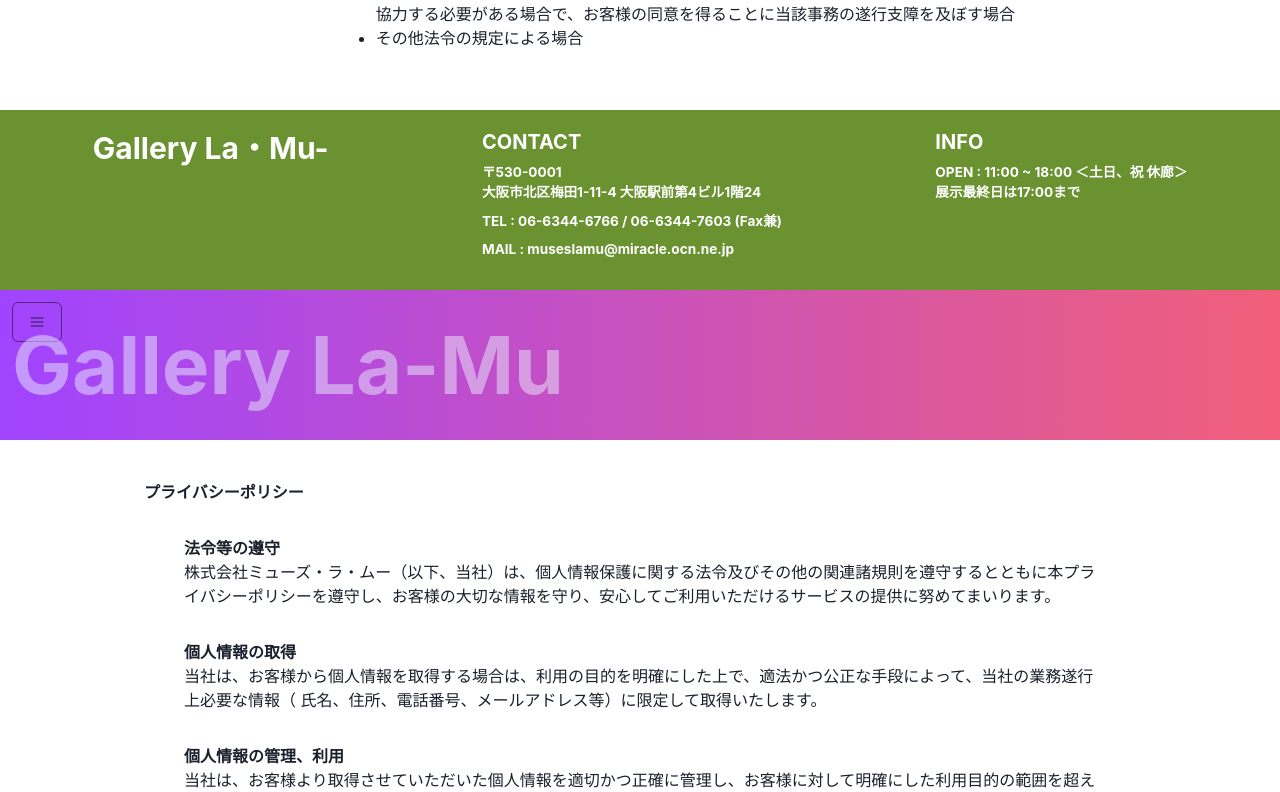
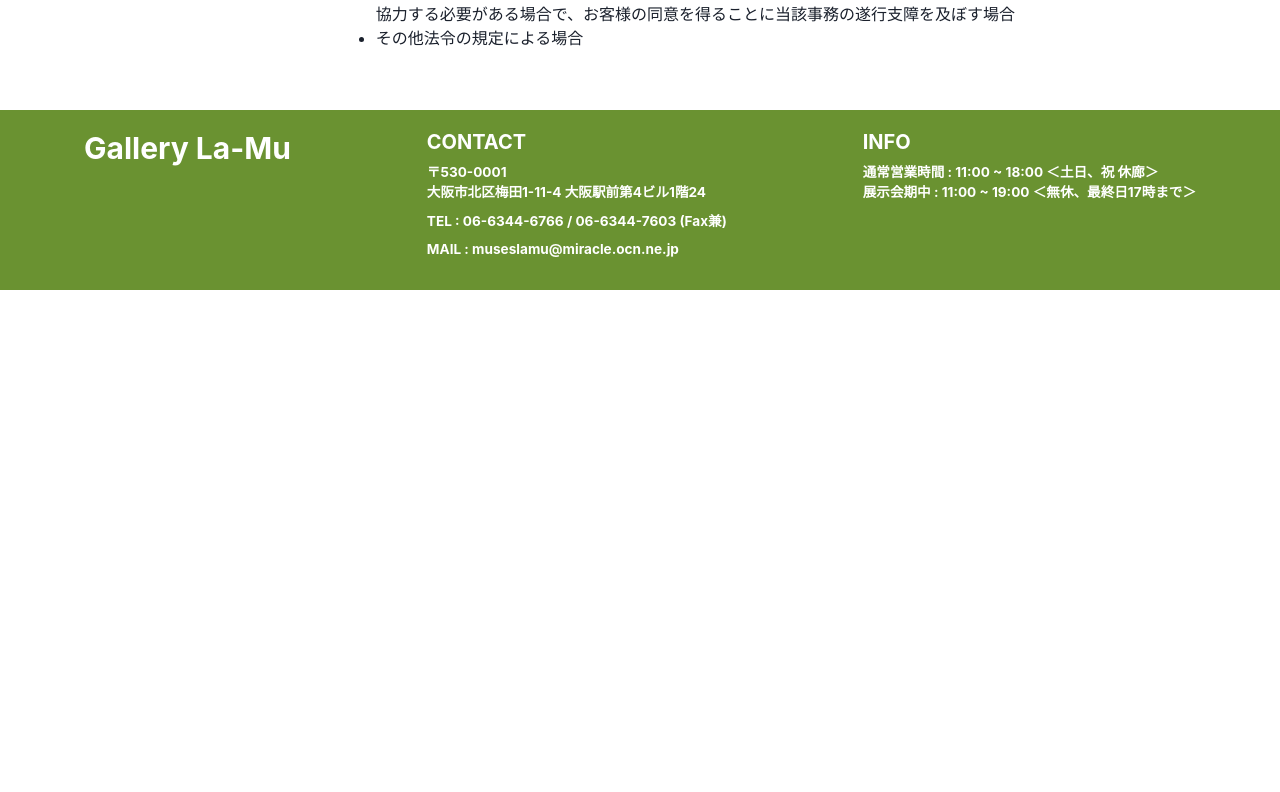
Before and after one commit to ReimeiRigel/Gallery, a Next.js app: page /privacy in a window 1280 px wide. Shown: the part 848-1640 px from the top of the page. After the commit the page ends 1138 px from the top, so only its background shows below. Built offline with nearby package versions, Linux system fonts and the light colour scheme.

Commit message:
10190814

```diff
--- a/components/global/footer.jsx
+++ b/components/global/footer.jsx
@@ -18,7 +18,7 @@ export function Footer() {
          as='h4'
          size='lg'
         >
-          Gallery La・Mu-
+          Gallery La-Mu
         </Heading>
         <Box>
           <Heading
@@ -68,8 +68,8 @@ export function Footer() {
             mt='2'
             fontSize='0.85rem'
           >
-            OPEN : 11:00 ~ 18:00 ＜土日、祝 休廊＞ <br />
-            展示最終日は17:00まで
+            通常営業時間 : 11:00 ~ 18:00 ＜土日、祝 休廊＞ <br />
+            展示会期中 : 11:00 ~ 19:00 ＜無休、最終日17時まで＞
           </Text>
         </Box>
 
--- a/components/home/hero.jsx
+++ b/components/home/hero.jsx
@@ -28,7 +28,7 @@ export function Hero() {
         </Heading>
       </Box>
       <Box boxSize='md'>
-        <Image src='images/mainImg.png' alt='Dan Abramov' />
+        <Image src='images/mainImg.png' alt='Miyabi Katayama' />
       </Box>
     </Container>
   )
--- a/components/sp/spConatct.jsx
+++ b/components/sp/spConatct.jsx
@@ -36,8 +36,8 @@ export function Spcontact() {
         <Text
           fontSize='0.85rem'
         >
-          OPEN : 11:00 ~ 18:00 ＜土日、祝 休廊＞<br />
-          展示最終日は17:00まで
+          通常営業時間 : 11:00 ~ 18:00 ＜土日、祝 休廊＞<br />
+          展示会期中 : 11:00 ~ 19:00 ＜無休、最終日17時まで＞
         </Text>
         <Box
           pt='2'
--- a/components/sp/spHero.jsx
+++ b/components/sp/spHero.jsx
@@ -11,7 +11,7 @@ export function Sphero () {
           boxSize='300px'
           objectFit='cover'
           src='images/mainImg.png'
-          alt='Dan Abramov'
+          alt='Miyabi Katayama'
         />
         <Box
           my='10'
--- a/pages/privacy.js
+++ b/pages/privacy.js
@@ -20,7 +20,7 @@ export default function Privacy () {
 
       </Box>
 
-      <Box>
+      <Box className={styles.sp}>
 
         <Header />
 
```
